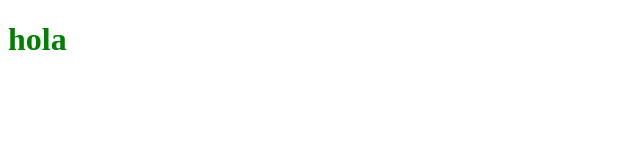
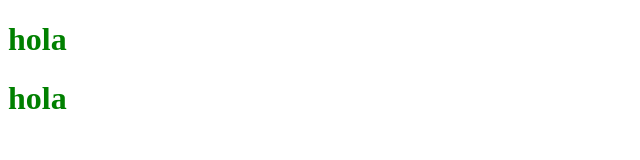
Before and after one commit to kfyancjeiz/web, a plain HTML site: page index.html in a window 1280 px wide. Shown: the whole page, without its empty margins (0-640 px from the left). Drawn offline with Linux system fonts and the light colour scheme.

Commit message:
Update index.html

```diff
--- a/index.html
+++ b/index.html
@@ -12,3 +12,6 @@
     <h1> hola </h1>
 </body>
 </html>
+<jk>
+    <h1> hola</h1>
+</jk>
```
